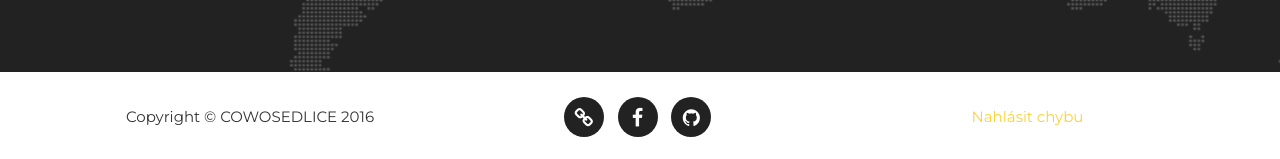
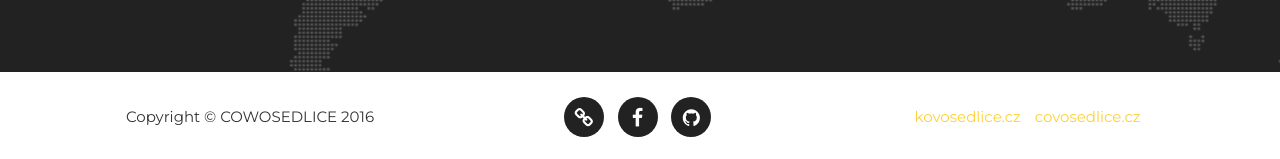
Before and after one commit to cowosedlice/cowosedlice.cz, a Jekyll site: the page built from index.html, in a window 1280 px wide and 900 px high, scrolled down 6480 px. Shown: the part 738-897 px from the top of the window. Built offline with Jekyll 4.4.1, drawn with Linux system fonts in a browser that asks for light colours; some web fonts are replaced.

Commit message:
přidán odkaz na kovosedlice, covosedlice

```diff
--- a/_includes/footer.html
+++ b/_includes/footer.html
@@ -16,8 +16,10 @@
       <div class="col-md-4">
         <ul class="list-inline quicklinks">
           <li>
-            <a href="https://github.com/cowosedlice/cowosedlice.cz/issues/new">Nahlásit
-              chybu</a>
+            <a href="http://www.kovosedlice.cz">kovosedlice.cz</a>
+          </li>
+          <li>
+            <a href="http://www.covosedlice.cz">covosedlice.cz</a>
           </li>
         </ul>
       </div>
```
